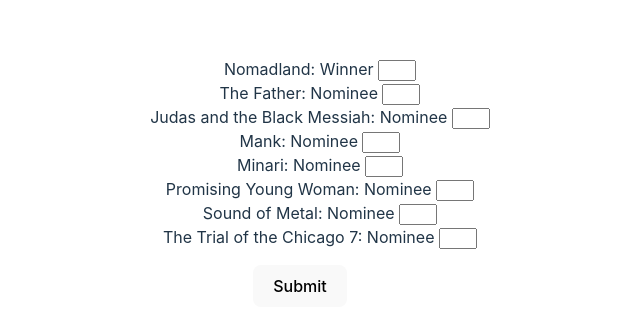
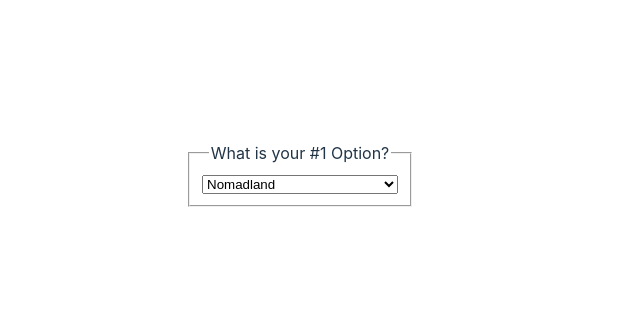
Before and after one commit to rohansinha01/oscars, a React (Vite) app: page / in a window 1280 px wide. Shown: the part 226-556 px from the top of the page, without its empty margins (340-980 px from the left). Built offline with nearby package versions, Linux system fonts and the light colour scheme.

Commit message:
added #1 option

```diff
--- a/src/components/Button.jsx
+++ b/src/components/Button.jsx
@@ -1,3 +1,4 @@
+/* eslint-disable no-unused-vars */
 import { useState } from 'react'
 
 const Button = () => {
--- a/src/components/Ranker.jsx
+++ b/src/components/Ranker.jsx
@@ -1,19 +1,80 @@
 import data from "../data/movies.json";
-import Button from "./Button";
+import { useState } from "react";
 
-const Ranker = (rank) => {
+const movies = [
+  {
+      "index": 1,
+      "title": "Nomadland",
+      "status": "Winner"
+  },
+  {
+      "index": 2,
+      "title": "The Father",
+      "status": "Nominee"
+  },
+  {
+      "index": 3,
+      "title": "Judas and the Black Messiah",
+      "status": "Nominee"
+  },
+  {
+      "index": 4,
+      "title": "Mank",
+      "status": "Nominee"
+  },
+  {
+      "index": 5,
+      "title": "Minari",
+      "status": "Nominee"
+  },
+  {
+      "index": 6,
+      "title": "Promising Young Woman",
+      "status": "Nominee"
+  },
+  {
+      "index": 7,
+      "title": "Sound of Metal",
+      "status": "Nominee"
+  },
+  {
+      "index": 8,
+      "title": "The Trial of the Chicago 7",
+      "status": "Nominee"
+  }
+]
 
+const Ranker = () => {
+  const [selectedOption, setSelectedOption] = useState('')
   return (
-    <div>
-      <ul>
-        {data.map(({ index, title, status }) => (
-          <div key={index}>
-            {title}: {status} <input />
-          </div>
-        ))}
-      </ul>
-      <Button rank={rank}/>
-    </div>
+
+    <form>
+      <fieldset>
+        <legend>
+          What is your #1 Option?
+        </legend>
+
+        <select
+          value={selectedOption}
+          onChange={event => {
+            setSelectedOption(event.target.value)
+          }}>
+
+          {movies.map((movie) => (
+            <option key={movie.index} value={movie.title}>
+              {movie.title}
+            </option>
+          ))}
+
+        </select>
+
+
+
+      </fieldset>
+      </form>
+
+
+
   );
 
 };
```
